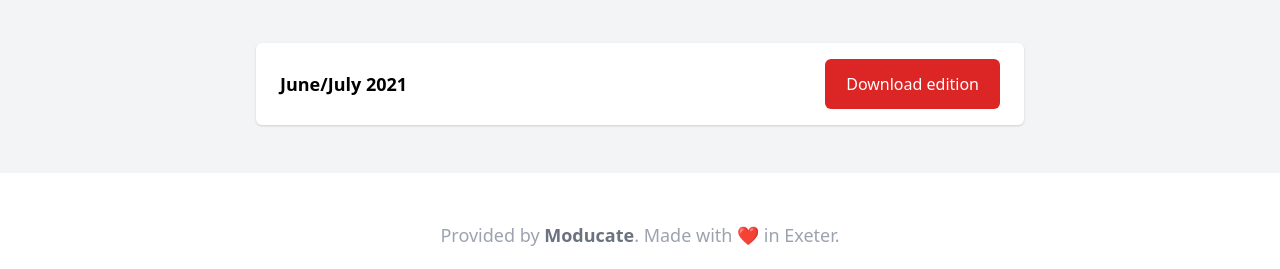
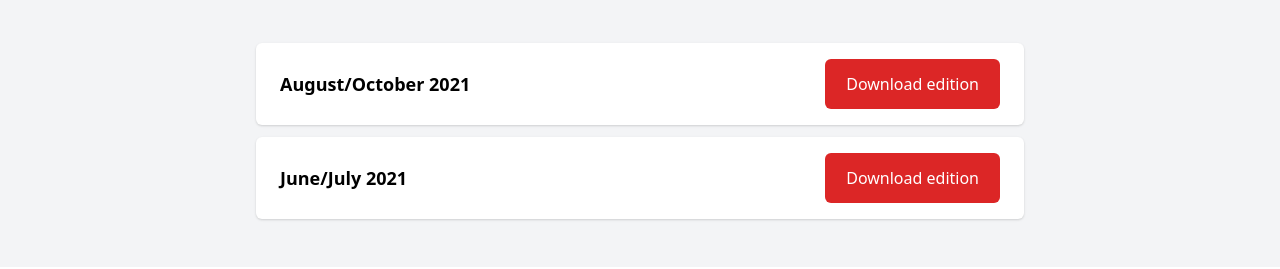
Before and after one commit to moducate/haldon-views, a Next.js app: page /archive in a window 1280 px wide. Shown: the part 505-774 px from the top of the page. Built offline with nearby package versions, Linux system fonts and the light colour scheme.

Commit message:
feat: added august/october edition

```diff
--- a/data/archive.ts
+++ b/data/archive.ts
@@ -6,9 +6,14 @@ type Newsletter = {
 
 export const newsletters: Newsletter[] = [
   {
+    name: 'August/October 2021',
+    filePath: 'august-october-2021',
+    latest: true,
+  },
+  {
     name: 'June/July 2021',
     filePath: 'june-july-2021',
-    latest: true,
+    latest: false,
   },
 ]
 
```
